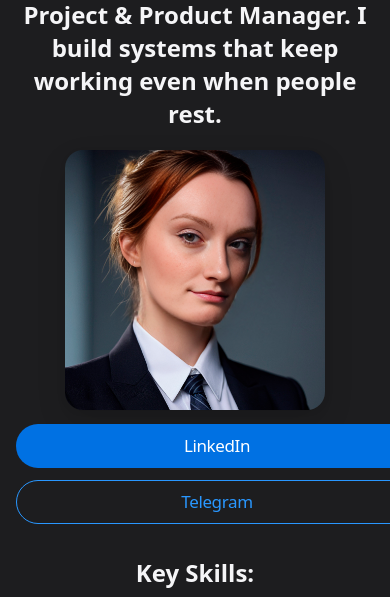
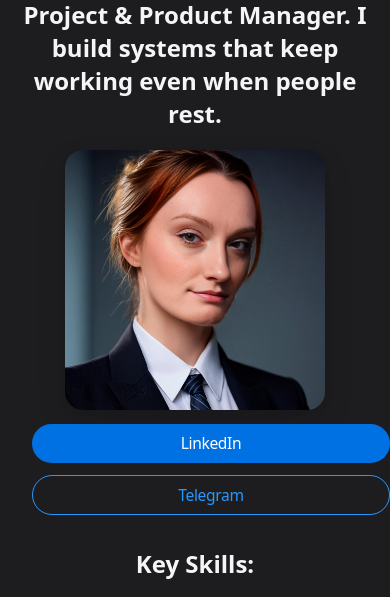
Before and after one commit to ekaterinavpetrenko/catherine-petrenko.io, a website: page index.html in a window 390 px wide. Shown: the part 185-782 px from the top of the page. Drawn offline with Linux system fonts and the light colour scheme.

Commit message:
Update styles.css
allow wrapping and responsive sizing on small screens

```diff
--- a/styles.css
+++ b/styles.css
@@ -8,20 +8,24 @@
   --transition: 0.4s ease-in-out;
 }
 
+/* Global color transition for theme switch */
 html {
   transition: background-color var(--transition), color var(--transition);
 }
 
+/* Theme: dark */
 [data-theme="dark"] {
   background-color: var(--bg-dark);
   color: var(--text-dark);
 }
 
+/* Theme: light */
 [data-theme="light"] {
   background-color: var(--bg-light);
   color: var(--text-light);
 }
 
+/* Page baseline layout */
 body {
   margin: 0;
   font-family: system-ui, sans-serif;
@@ -29,10 +33,10 @@ body {
   flex-direction: column;
   align-items: center;
   min-height: 100vh;
-  overflow-x: hidden;
+  overflow-x: hidden;  /* prevent accidental horizontal scroll */
 }
 
-/* --- Анимация fade при смене темы --- */
+/* Fade animation during theme change */
 body.theme-fade {
   opacity: 0;
   transition: opacity var(--transition);
@@ -41,7 +45,7 @@ body.theme-fade.theme-fade-active {
   opacity: 1;
 }
 
-/* --- Верхняя панель --- */
+/* Top bar wrapper */
 .top-bar {
   width: 100%;
   display: flex;
@@ -49,6 +53,7 @@ body.theme-fade.theme-fade-active {
   padding: 1rem;
 }
 
+/* Controls container (language + theme) */
 .controls {
   display: flex;
   gap: 1rem;
@@ -58,16 +63,18 @@ body.theme-fade.theme-fade-active {
   backdrop-filter: blur(10px);
 }
 
+/* Controls background in light theme */
 [data-theme="light"] .controls {
   background: var(--panel-bg-light);
 }
 
+/* Language selector group */
 .language-selector {
   display: flex;
   gap: 0.5rem;
 }
 
-/* --- Кнопки языков --- */
+/* Language buttons */
 .lang-btn {
   background: transparent;
   border: 1px solid currentColor;
@@ -79,16 +86,18 @@ body.theme-fade.theme-fade-active {
   transition: background-color var(--transition), color var(--transition);
 }
 
+/* Active language button */
 .lang-btn.active {
   background: currentColor;
   color: var(--bg-dark);
 }
 
+/* Active language in light theme */
 [data-theme="light"] .lang-btn.active {
   color: var(--bg-light);
 }
 
-/* --- Кнопка темы --- */
+/* Theme toggle button */
 #theme-toggle {
   background: transparent;
   border: none;
@@ -101,7 +110,7 @@ body.theme-fade.theme-fade-active {
   transform: rotate(20deg);
 }
 
-/* --- Контент --- */
+/* Main content area */
 main {
   text-align: center;
   margin-top: 3rem;
@@ -110,12 +119,13 @@ main {
   transition: color var(--transition);
 }
 
-/* --- Внутренние блоки --- */
+/* Inner sections */
 .inner-section {
   margin-bottom: 2rem;
   transition: opacity var(--transition), transform var(--transition);
 }
 
+/* Appear/fade helpers */
 .fade {
   opacity: 0;
   transform: translateY(10px);
@@ -128,25 +138,27 @@ main {
 }
 
 /* ================================
-   ДОБАВЛЕНО: Hero-портрет и CTA
+   HERO portrait and CTA (call-to-action)
    ================================ */
 
-/* Портрет (квадратный), ровно под текстом, по центру */
+/* Portrait figure directly under hero text, centered */
 .portrait-figure {
   margin: 16px 0 0;
   display: flex;
   justify-content: center;
 }
+
+/* Square-ish portrait, responsive width */
 .portrait-img {
   display: block;
-  width: clamp(260px, 28vw, 560px); /* max 560px на десктопе */
-  height: auto;                     /* не растягиваем по высоте */
+  width: clamp(260px, 28vw, 560px); /* up to ~560px on desktop */
+  height: auto;                     /* keep aspect ratio */
   border-radius: 18px;
   box-shadow: 0 12px 30px rgba(0,0,0,.12), 0 2px 6px rgba(0,0,0,.06);
-  object-fit: cover;                /* страховка, если где-то зададут высоту */
+  object-fit: cover;                /* safety if height is constrained somewhere */
 }
 
-/* CTA-кнопки под фото */
+/* CTA buttons row under the portrait */
 .hero-cta {
   margin-top: 14px;
   display: flex;
@@ -156,22 +168,27 @@ main {
   flex-wrap: wrap;
 }
 
-/* Apple-like кнопки — только в зоне hero, чтобы не ломать глобальные <a> */
+/* Apple-like buttons (scoped to hero only) <a> */
 .hero-cta a.button {
   text-decoration: none !important;
   cursor: pointer;
   display: inline-block;
-  white-space: nowrap;
+  white-space: normal;
 
   border-radius: 980px;
-  font-size: 17px;
+
+  /* responsive font size for small screens */
+  font-size: clamp(15px, 4vw, 17px);
+
   line-height: 1.17648;
   font-weight: 400;
   letter-spacing: -.022em;
-  /* шрифт наследуется из body (system-ui) */
+  /* font inherits from body (system-ui) */
 
   border: 1px solid transparent;
-  padding: 11px 21px;
+  padding: clamp(9px, 2.5vw, 11px) clamp(16px, 4vw, 21px); /* responsive padding */
+  max-width: 100%;                     /* never overflow container */
+  box-sizing: border-box;              /* include padding in width */
 
   transition:
     box-shadow .2s ease,
@@ -181,7 +198,7 @@ main {
     border-color .2s ease;
 }
 
-/* Primary = синяя заливка (#0071e3) */
+/* Primary = blue filled (#0071e3) */
 .hero-cta a.button.button-primary {
   background: rgb(0,113,227);
   border-color: transparent;
@@ -191,7 +208,7 @@ main {
   box-shadow: 0 6px 14px rgba(0,0,0,.15);
 }
 
-/* Tertiary = прозрачная, синяя обводка/текст (#2997ff) */
+/* Tertiary = transparent with blue stroke/text (#2997ff) */
 .hero-cta a.button.button-tertiary {
   background: transparent;
   color: rgb(41,151,255);
@@ -201,11 +218,20 @@ main {
   box-shadow: 0 6px 14px rgba(41,151,255,.25);
 }
 
+/* Press/keyboard focus states */
 .hero-cta a.button:active { transform: translateY(1px); }
 .hero-cta a.button:focus-visible { outline: 2px solid #0071e3; outline-offset: 2px; }
 
-/* Узкие экраны: складываем CTA в колонку */
+/* Narrow screens: stack CTA vertically and make buttons full-width */
 @media (max-width: 600px) {
-  .hero-cta { flex-direction: column; gap: 12px; }
-  .hero-cta a.button { width: 100%; max-width: 360px; }
+  .hero-cta {
+    flex-direction: column;
+    gap: 12px;
+    width: 100%;
+    padding: 0 16px;                 /* small horizontal breathing room */
+  }
+  .hero-cta a.button {
+    width: 100%;
+    max-width: 420px;                /* comfortable cap for larger phones */
+  }
 }
```
